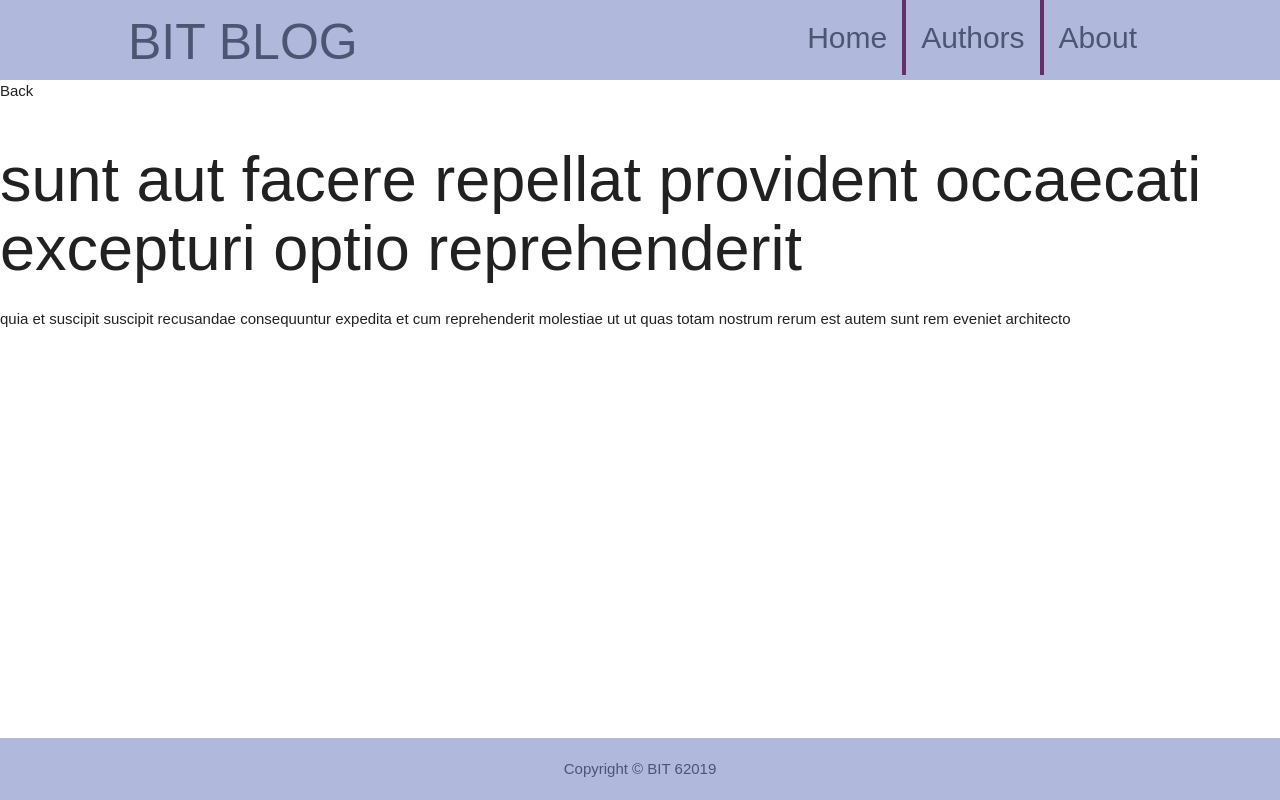
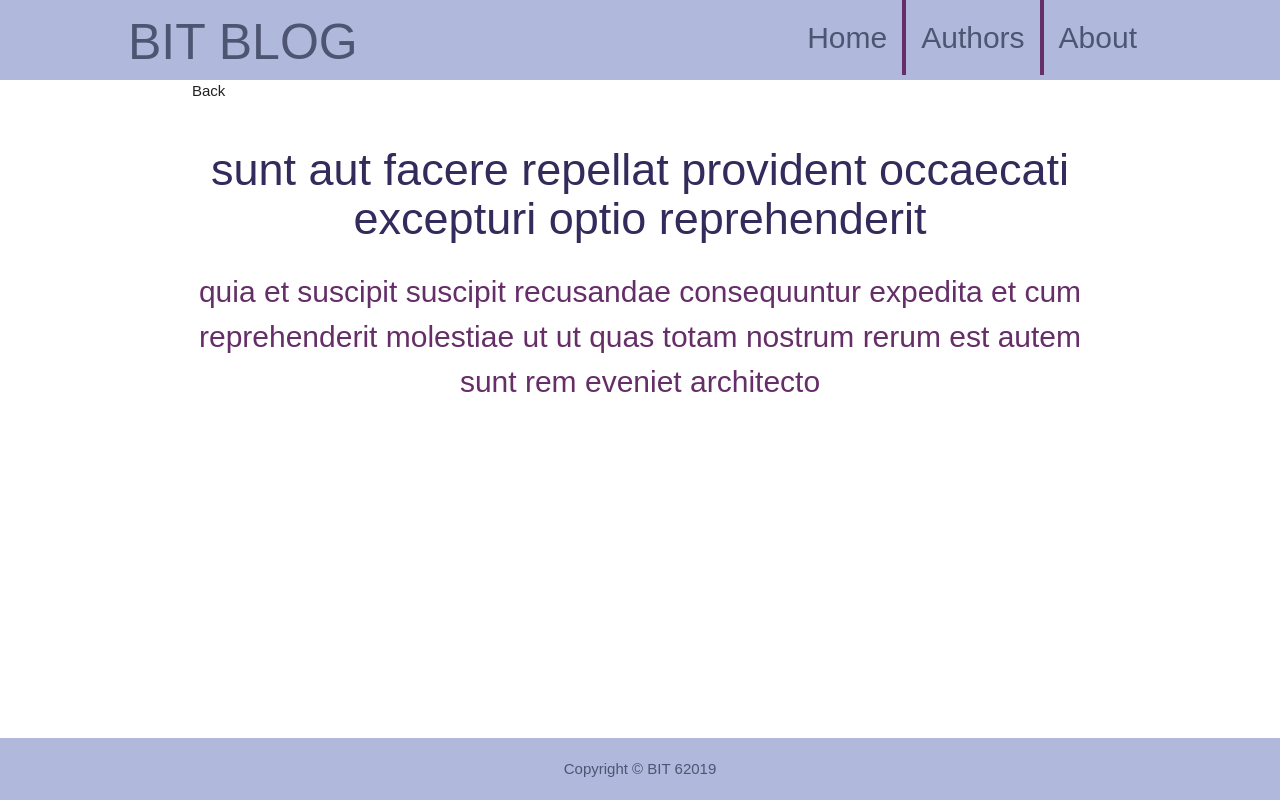
Before and after one commit to mici17/bit_blog, a React (Create React App) app: page /post/1 in a window 1280 px wide. Built offline with nearby package versions, Linux system fonts and the light colour scheme.

Commit message:
single post css

```diff
--- a/src/index.css
+++ b/src/index.css
@@ -127,3 +127,23 @@ color: #662e68;
 
 
 }
+
+.single-post {
+  width: 70%;
+  margin: auto;
+}
+
+.single-post-title {
+  font-size: 45px;
+  text-align: center;
+  color: #322b5b;
+
+}
+
+.single-post-body {
+  display: block;
+  text-align: center;
+  font-size: 30px;
+  color: #662e68;
+
+}
--- a/src/view/SinglePost/SinglePost.js
+++ b/src/view/SinglePost/SinglePost.js
@@ -5,13 +5,14 @@ import { authors } from '../../shared/authors'
 export const SinglePost = (props) => {
 
     const post = posts.find(post => `${post.id}` === props.match.params.id);
+    // const author=authors.find(author)
 
     return (
-        <div>
+        <div className="single-post">
             <span>Back</span>
-            <h1>{post.title}</h1>
+            <h1 className="single-post-title">{post.title}</h1>
             <span>{authors.name}</span>
-            <article>
+            <article className="single-post-body">
                 {post.body}
             </article>
         </div>
```
Also changed, not shown: 1 other file (tests, documents, lock files or other folders).
